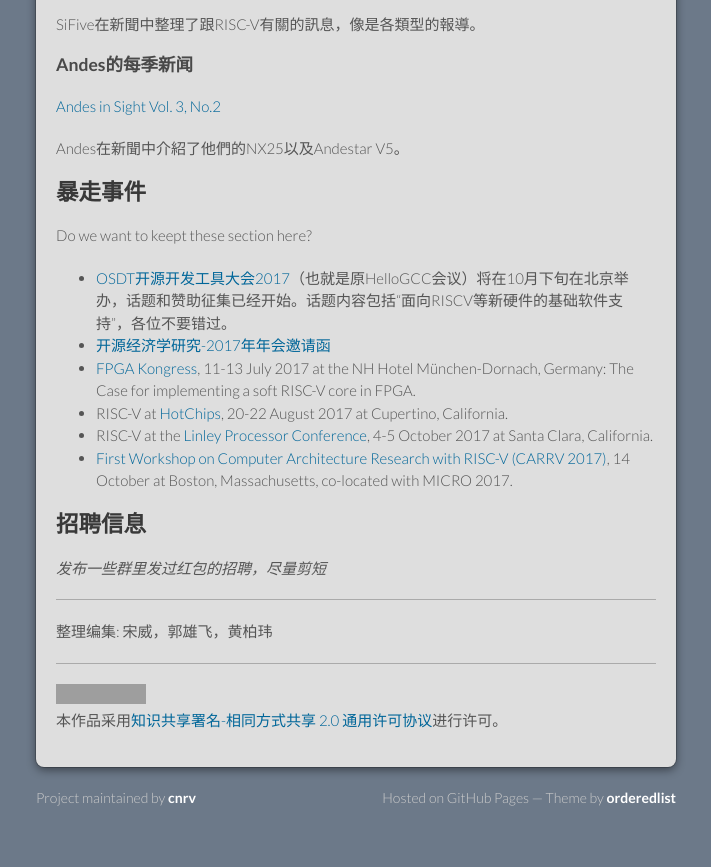
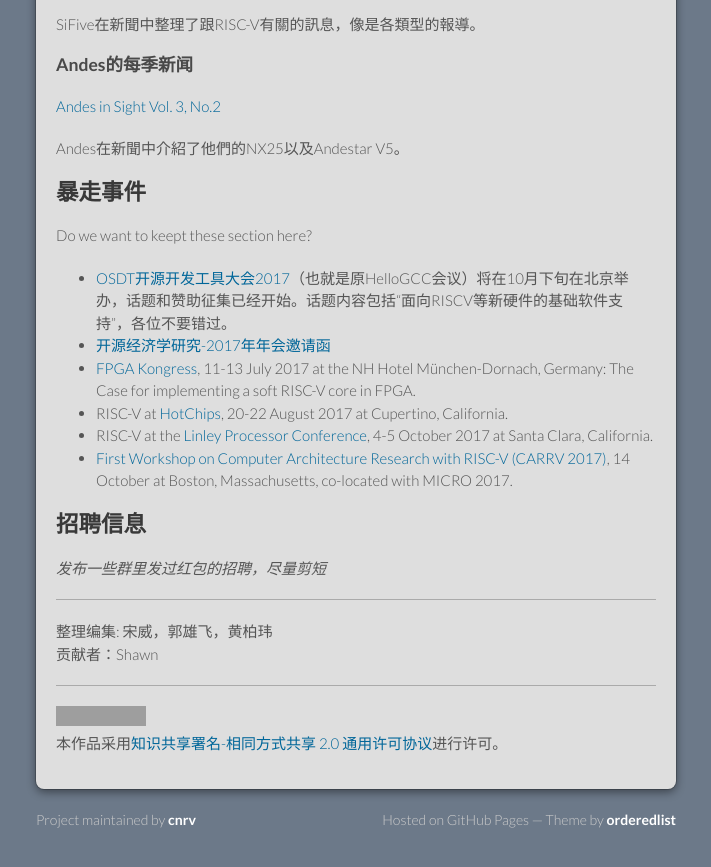
Before and after one commit to cnrv/home, a Jekyll site: the page built from bi-week-rpts/2017-07-20.md, in a window 1280 px wide and 900 px high, scrolled down 4813 px. Shown: the top 867 px of the window, without its empty margins (284-995 px from the left). Built offline with Jekyll 4.4.1, drawn with Linux system fonts in a browser that asks for light colours; our own code applies the rules of GitHub Pages for plain Markdown files; grey boxes are pictures that could not be loaded.

Commit message:
加上貢獻者欄位

```diff
--- a/bi-week-rpts/2017-07-20.md
+++ b/bi-week-rpts/2017-07-20.md
@@ -194,6 +194,8 @@
 ----
 
 整理编集: 宋威，郭雄飞，黄柏玮
+<br/>
+贡献者：Shawn
 
 ----
 
```
